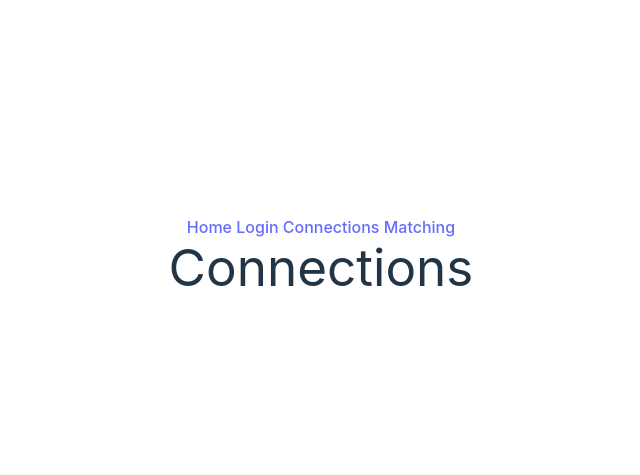
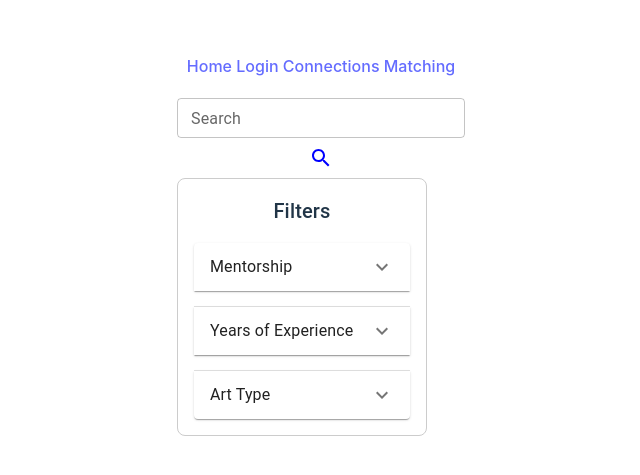
Before and after one commit to cfgcolumbus24/Team-20, a React (Vite) app in the folder musematch/: page /connections in a window 1280 px wide. Shown: the part 145-620 px from the top of the page, without its empty margins (319-959 px from the left). Built offline with nearby package versions, Linux system fonts and the light colour scheme; no server answers.

Commit message:
added search bar and filters

```diff
--- a/musematch/package.json
+++ b/musematch/package.json
@@ -11,6 +11,10 @@
     "preview": "vite preview"
   },
   "dependencies": {
+    "@emotion/react": "^11.13.3",
+    "@emotion/styled": "^11.13.0",
+    "@mui/icons-material": "^6.1.6",
+    "@mui/material": "^6.1.6",
     "firebase": "^11.0.1",
     "prettier": "^3.3.3",
     "prettier-plugin-tailwindcss": "^0.6.8",
--- a/musematch/src/pages/connections.tsx
+++ b/musematch/src/pages/connections.tsx
@@ -1,7 +1,165 @@
+import { useState } from "react";
+import IconButton from "@mui/material/IconButton";
+import SearchIcon from "@mui/icons-material/Search";
+import TextField from "@mui/material/TextField";
+import { ExpandMore} from "@mui/icons-material";
+import { Title, Box, FormControl, InputLabel, Select, MenuItem, FormLabel, RadioGroup, FormControlLabel, Radio, Accordion, AccordionDetails, AccordionSummary, Checkbox, Typography } from "@mui/material";
+
+const userCard = () => {
+    <div>
+
+    </div>
+}
+const SearchBar = ({setSearchQuery}) => (
+    <form>
+      <TextField
+        id="search-bar"
+        className="text"
+        onInput={(e) => {
+          setSearchQuery(e.target.value);
+        }}
+        label="Search"
+        variant="outlined"
+        placeholder="Search..."
+        size="small"
+        fullWidth
+      />
+      <IconButton type="submit" aria-label="search">
+        <SearchIcon style={{ fill: "blue" }} />
+      </IconButton>
+    </form>
+  );
+
+  const Filters = () => {
+    const [mentorship, setMentorship] = useState("");
+    const [yearsOfExperience, setYearsOfExperience] = useState("");
+    const [artTypes, setArtTypes] = useState({
+      painting: false,
+      sculpture: false,
+      digitalArt: false,
+      photography: false,
+    });
+
+    const handleArtTypeChange = (event) => {
+      setArtTypes({
+        ...artTypes,
+        [event.target.name]: event.target.checked,
+      });
+    };
+
+    return (
+      <Box
+        sx={{
+          padding: "16px",
+          border: "1px solid #ccc",
+          borderRadius: "8px",
+          display: "flex",
+          flexDirection: "column",
+          gap: "16px",
+          width: "250px",
+        }}
+      >
+        <Typography variant="h6">Filters</Typography>
+        <Accordion>
+          <AccordionSummary expandIcon={<ExpandMore />}>
+            <Typography>Mentorship</Typography>
+          </AccordionSummary>
+          <AccordionDetails>
+            <FormControl component="fieldset">
+              <RadioGroup
+                value={mentorship}
+                onChange={(e) => setMentorship(e.target.value)}
+              >
+                <FormControlLabel value="Mentor" control={<Radio />} label="Mentor" />
+                <FormControlLabel value="Mentee" control={<Radio />} label="Mentee" />
+                <FormControlLabel value="Both" control={<Radio />} label="Both" />
+              </RadioGroup>
+            </FormControl>
+          </AccordionDetails>
+        </Accordion>
+
+        <Accordion>
+          <AccordionSummary expandIcon={<ExpandMore />}>
+            <Typography>Years of Experience</Typography>
+          </AccordionSummary>
+          <AccordionDetails>
+            <FormControl component="fieldset">
+              <RadioGroup
+                value={yearsOfExperience}
+                onChange={(e) => setYearsOfExperience(e.target.value)}
+              >
+                <FormControlLabel value="0-2 Years" control={<Radio />} label="0-2 Years" />
+                <FormControlLabel value="3-5 Years" control={<Radio />} label="3-5 Years" />
+                <FormControlLabel value="6-10 Years" control={<Radio />} label="6-10 Years" />
+                <FormControlLabel value="10-20 Years" control={<Radio />} label="10-20 Years" />
+                <FormControlLabel value="20+ Years" control={<Radio />} label="20+ Years" />
+              </RadioGroup>
+            </FormControl>
+          </AccordionDetails>
+        </Accordion>
+
+        <Accordion>
+          <AccordionSummary expandIcon={<ExpandMore />}>
+            <Typography>Art Type</Typography>
+          </AccordionSummary>
+          <AccordionDetails>
+            <FormControl component="fieldset">
+              <FormControlLabel
+                control={
+                  <Checkbox
+                    checked={artTypes.painting}
+                    onChange={handleArtTypeChange}
+                    name="painting"
+                  />
+                }
+                label="Painting"
+              />
+              <FormControlLabel
+                control={
+                  <Checkbox
+                    checked={artTypes.sculpture}
+                    onChange={handleArtTypeChange}
+                    name="sculpture"
+                  />
+                }
+                label="Sculpture"
+              />
+              <FormControlLabel
+                control={
+                  <Checkbox
+                    checked={artTypes.digitalArt}
+                    onChange={handleArtTypeChange}
+                    name="digitalArt"
+                  />
+                }
+                label="Digital Art"
+              />
+              <FormControlLabel
+                control={
+                  <Checkbox
+                    checked={artTypes.photography}
+                    onChange={handleArtTypeChange}
+                    name="photography"
+                  />
+                }
+                label="Photography"
+              />
+            </FormControl>
+          </AccordionDetails>
+        </Accordion>
+      </Box>
+    );
+  };
+
 export const Connections = () => {
+    const [searchQuery, setSearchQuery] = useState("");
+
     return (
-        <div>
-            <h1>Connections</h1>
+        <div style={{padding: "20px"}}>
+            <div>
+                <SearchBar searchQuery={searchQuery} setSearchQuery={setSearchQuery}/>
+            </div>
+            <Filters/>
         </div>
     )
 }
```
Also changed, not shown: 1 other file (tests, documents, lock files or other folders).
